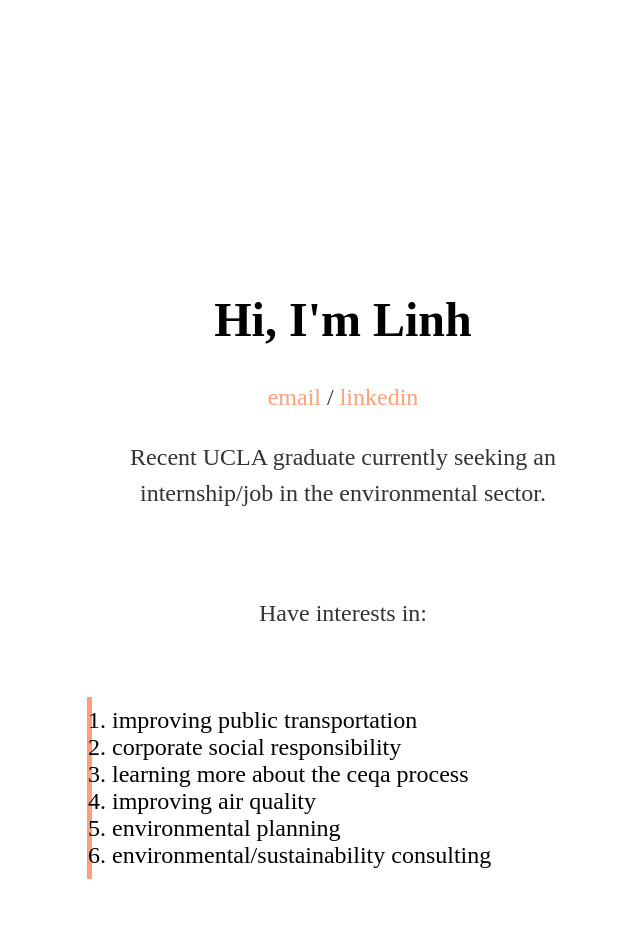
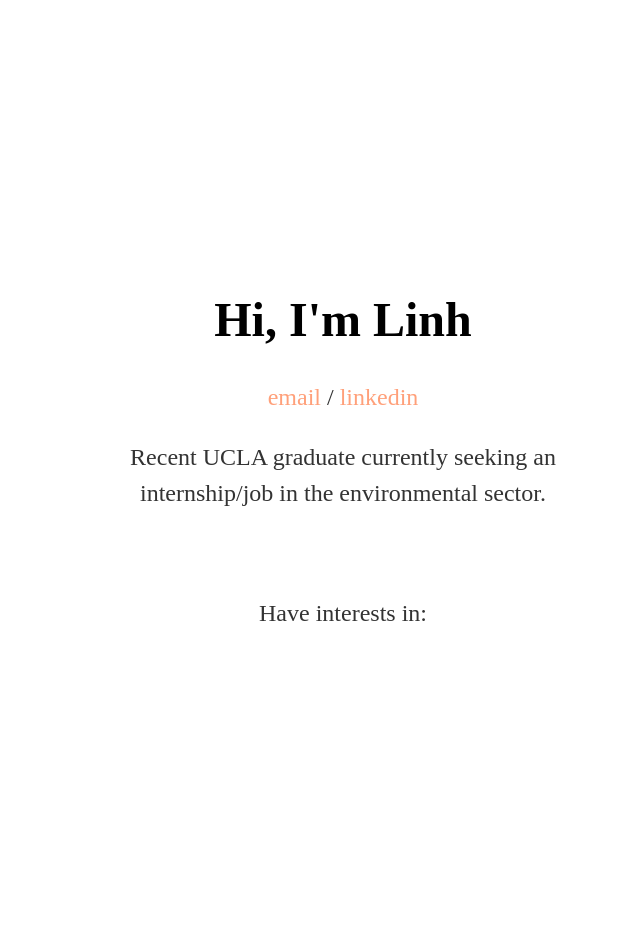
Before and after one commit to lttrinh/lttrinh.github.io, a Jekyll site: the page built from index.html, in a window 1280 px wide. Shown: the whole page, without its empty margins (297-937 px from the left). Built offline with Jekyll 4.4.1, drawn with Linux system fonts in a browser that asks for light colours; after the commit the page ends 900 px from its top, so only the background shows below that.

Commit message:
Update index.html

```diff
--- a/index.html
+++ b/index.html
@@ -15,15 +15,6 @@ title: Linh To Trinh
 <div class="content">
 	<p>Recent UCLA graduate currently seeking an internship/job in the environmental sector.</p><br><br>
 	<p>Have interests in:</p><br>
-	<ul>
-		<li>improving public transportation</li>
-		<li>corporate social responsibility</li>
-		<li>learning more about the ceqa process</li>
-		<li>improving air quality</li>
-		<li>environmental planning</li>
-		<li>environmental/sustainability consulting</li>
-		</ul>
-
 </div>
 
 </body>
```
